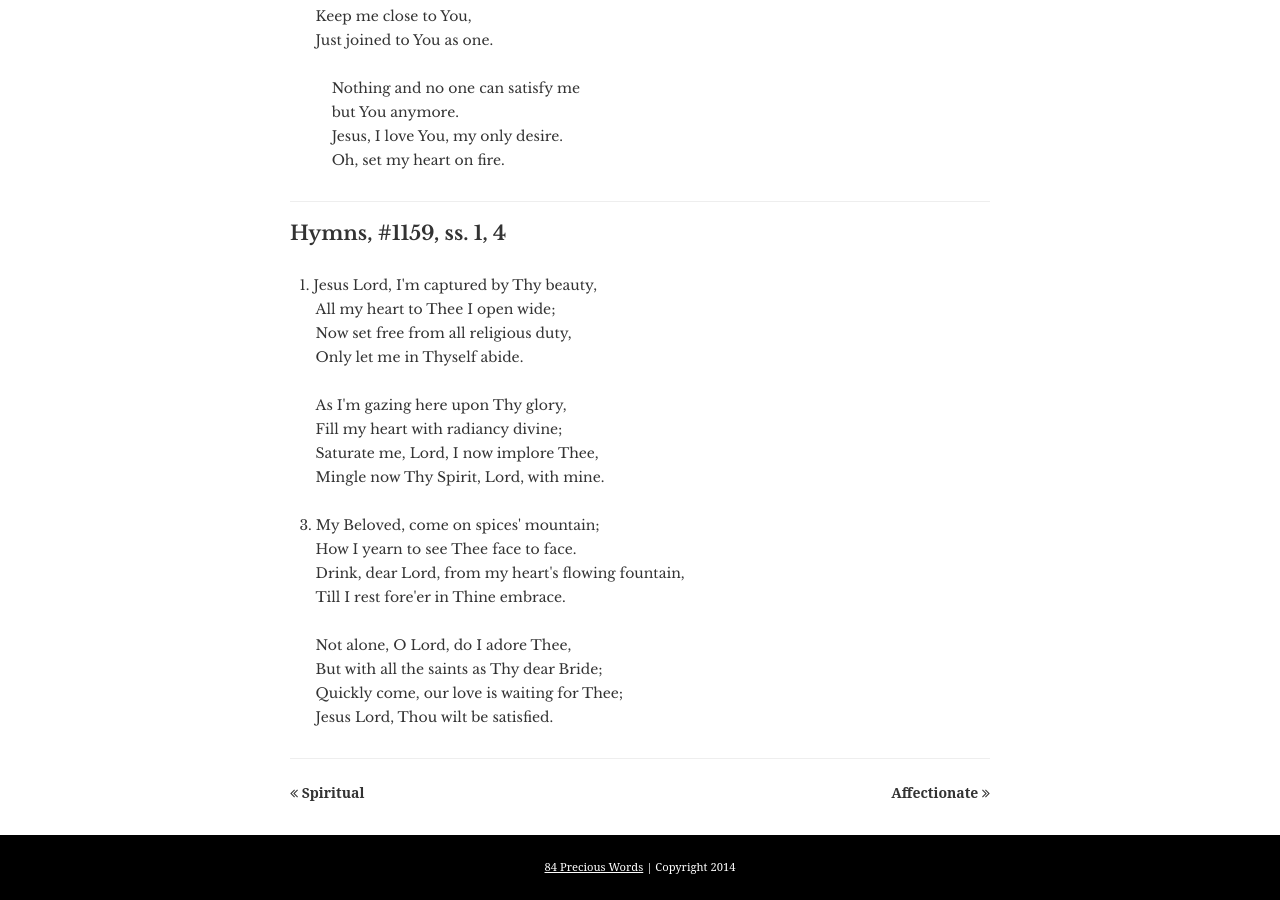
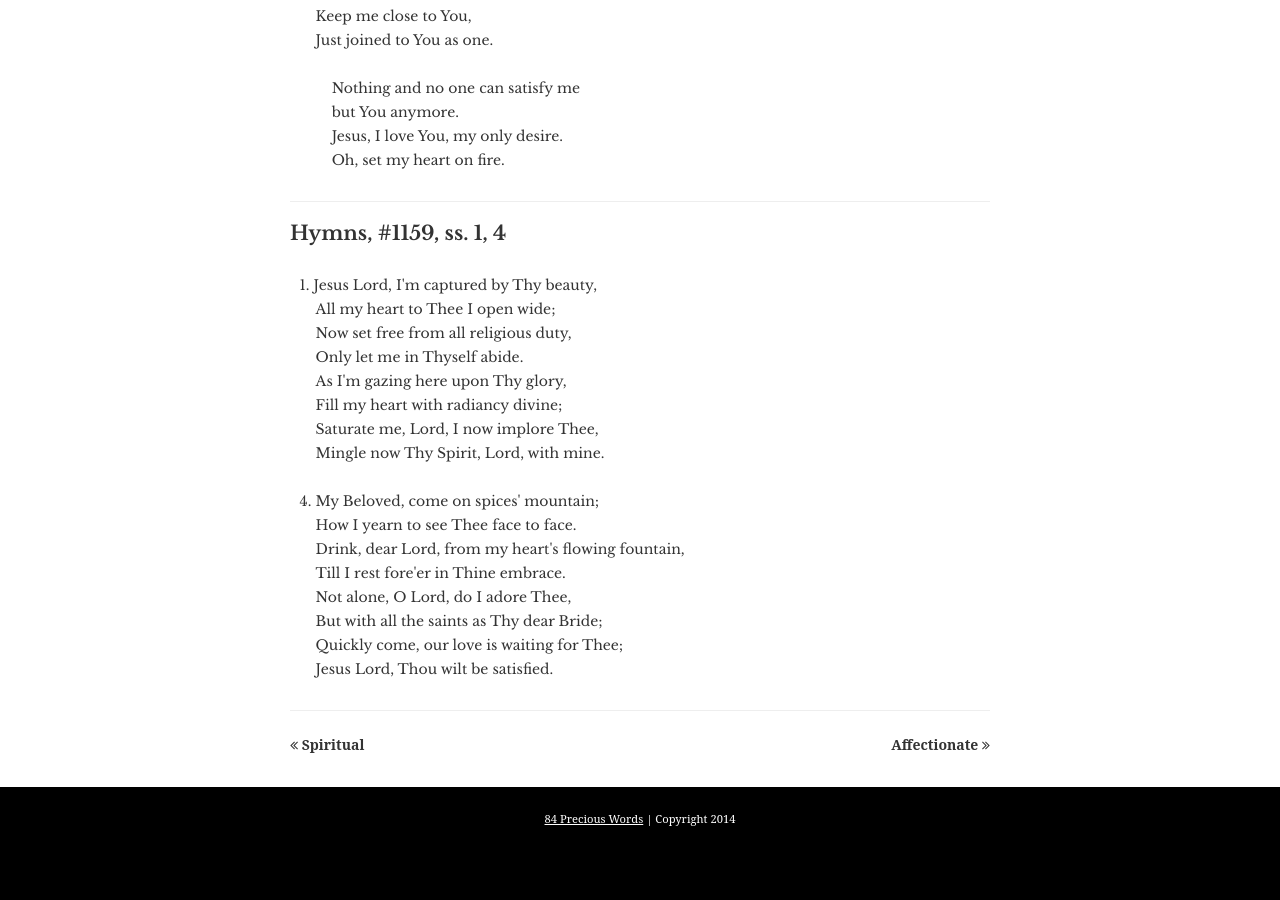
Before and after one commit to ricefield/84words, a Jekyll site: the page built from _words/05-intimate.md, in a window 1280 px wide and 900 px high, scrolled down 3904 px. Built offline with Jekyll 4.4.1, drawn with Linux system fonts in a browser that asks for light colours; nearby versions of some CDN libraries; some web fonts are replaced; library files that are not in the unit come from our copies; Markdown is read by kramdown in place of the engine named in the settings; after the commit the page ends 4756 px from its top, so only the background shows below that.

Commit message:
fix hymn

```diff
--- a/_words/05-intimate.md
+++ b/_words/05-intimate.md
@@ -106,17 +106,15 @@ In the Father's presence we not only enjoy grace, the expression of love, but we
     All my heart to Thee I open wide;
     Now set free from all religious duty,
     Only let me in Thyself abide.
-
     As I'm gazing here upon Thy glory,
     Fill my heart with radiancy divine;
     Saturate me, Lord, I now implore Thee,
     Mingle now Thy Spirit, Lord, with mine.
 
-3. My Beloved, come on spices' mountain;
+4. My Beloved, come on spices' mountain;
     How I yearn to see Thee face to face.
     Drink, dear Lord, from my heart's flowing fountain,
     Till I rest fore'er in Thine embrace.
-
     Not alone, O Lord, do I adore Thee,
     But with all the saints as Thy dear Bride;
     Quickly come, our love is waiting for Thee;
```
